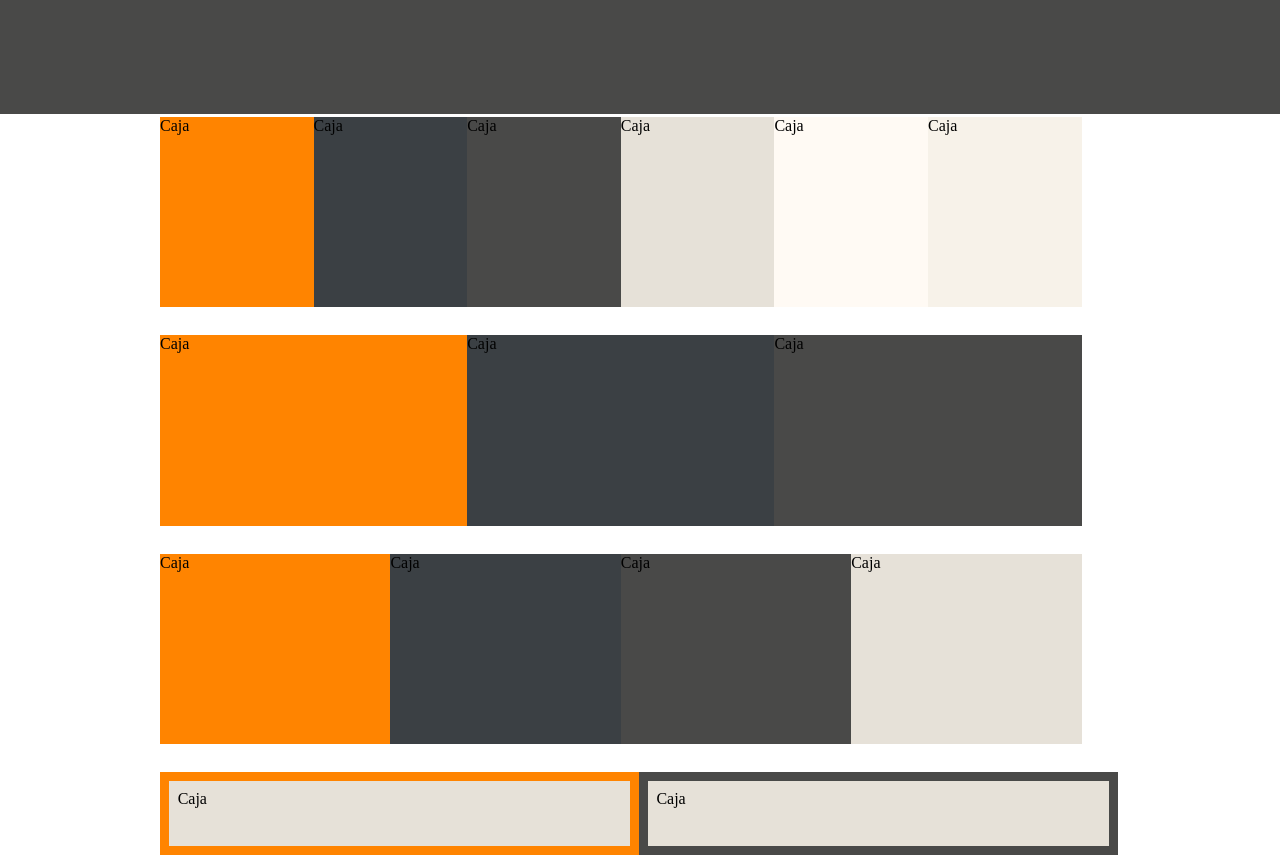
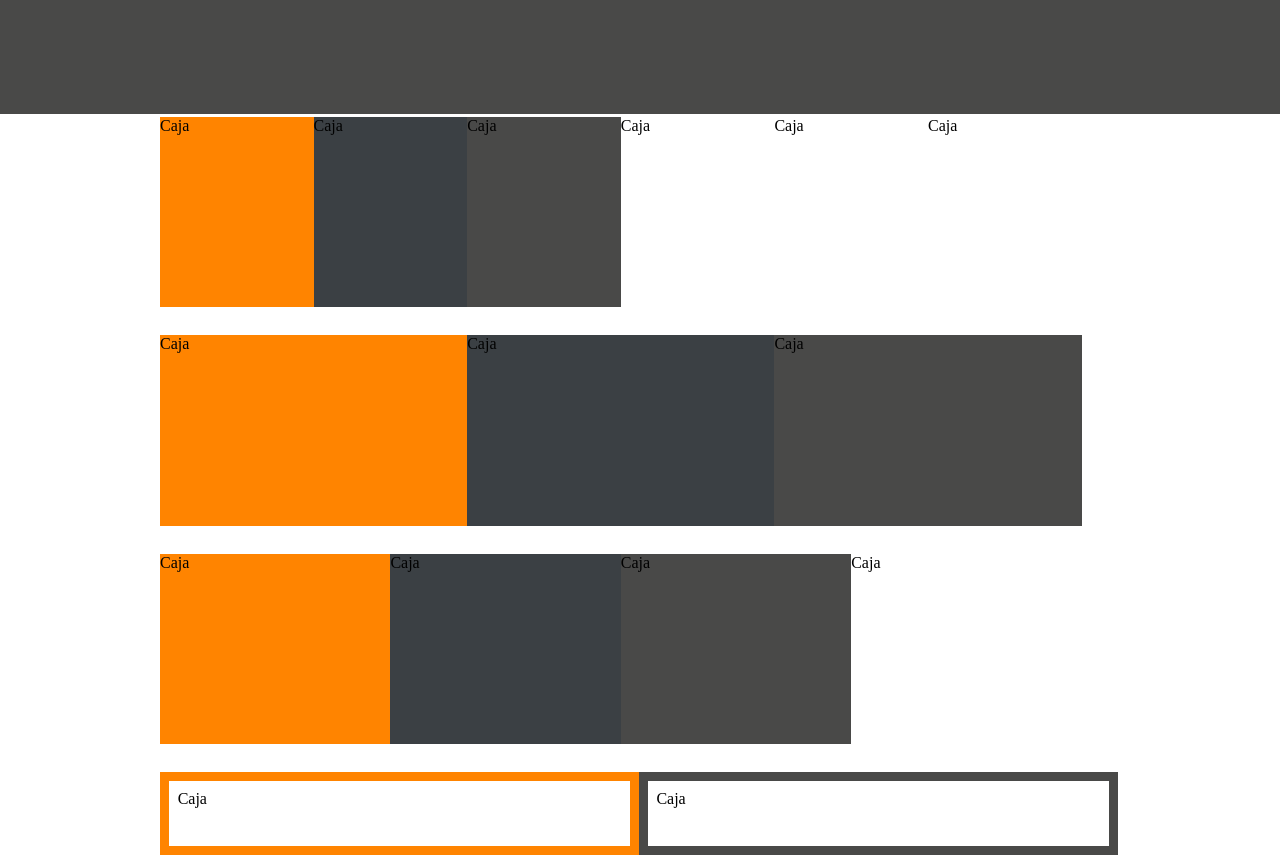
Before and after one commit to mbolanosc/Tarea-3-Tec-avanzadas, a plain HTML site: page index.html in a window 1280 px wide. Drawn offline with Linux system fonts and the light colour scheme.

Commit message:
remove style from the html

```diff
--- a/index.html
+++ b/index.html
@@ -14,9 +14,9 @@
       <div id="col-one" class="box1">Caja</div>
       <div id="col-one" class="box2">Caja</div>
       <div id="col-one" class="box3">Caja</div>
-      <div id="col-one" class="box4" style="background-color:#e6e1d8;">Caja</div>
-      <div id="col-one" class="box5" style="background-color:#fffaf4;">Caja</div>
-      <div id="col-one" class="box6" style="background-color:#f7f2e9;">Caja</div>
+      <div id="col-one" class="box4">Caja</div>
+      <div id="col-one" class="box5">Caja</div>
+      <div id="col-one" class="box6">Caja</div>
     </div>
 
     <div class="second-container container row">
@@ -29,12 +29,12 @@
       <div id="col-th" class="box1">Caja</div>
       <div id="col-th" class="box2">Caja</div>
       <div id="col-th" class="box3">Caja</div>
-      <div id="col-th" class="box4"style="background-color:#e6e1d8;">Caja</div>
+      <div id="col-th" class="box4">Caja</div>
     </div>
 
     <div class="fourth-container container row">
-      <div id="col-f" class="box5 solid-border-color-1" style="background-color:#e6e1d8;">Caja</div>
-      <div id="col-f" class="box5 solid-border-color-2" style="background-color:#e6e1d8;">Caja</div>
+      <div id="col-f" class="box5 solid-border-color-1">Caja</div>
+      <div id="col-f" class="box5 solid-border-color-2">Caja</div>
     </div>
   </div>
 
```
